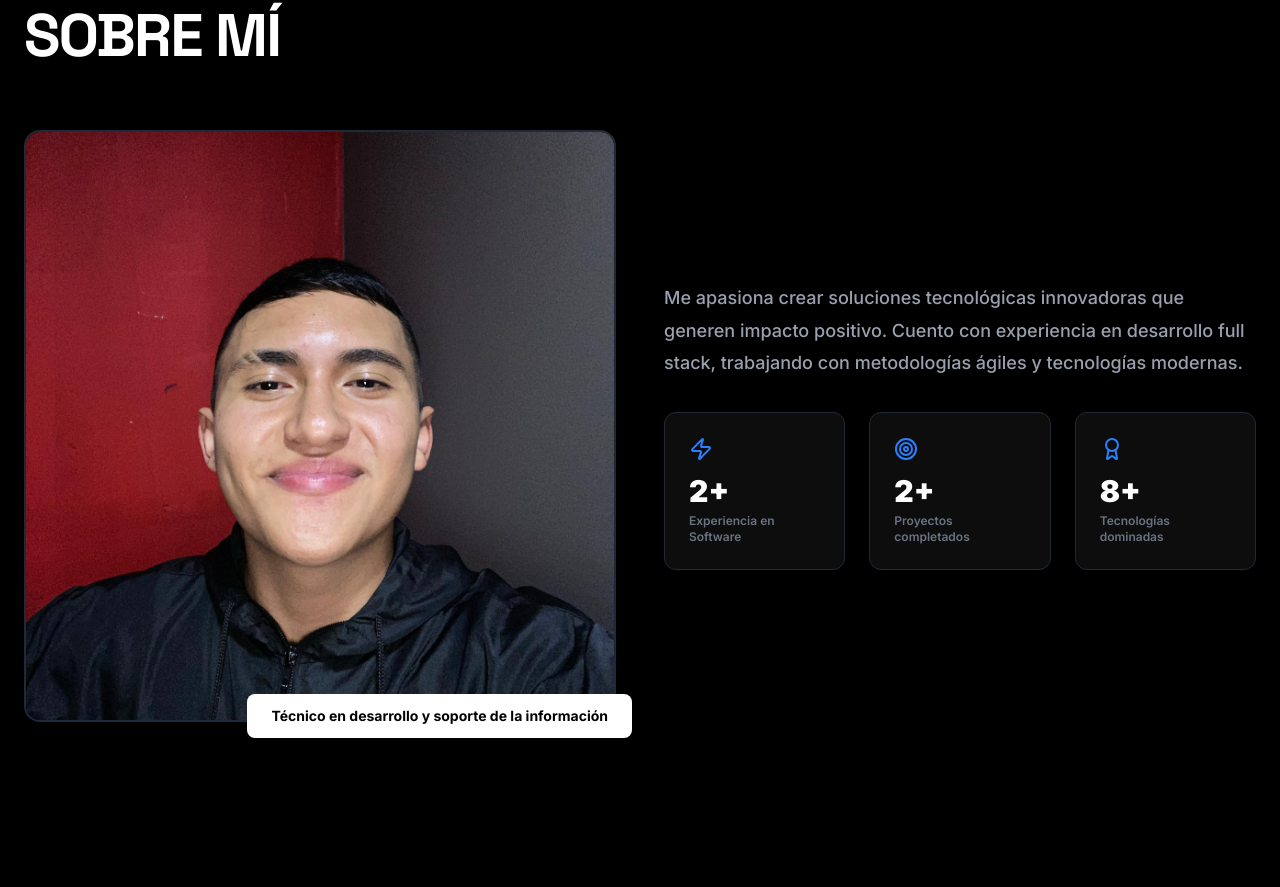
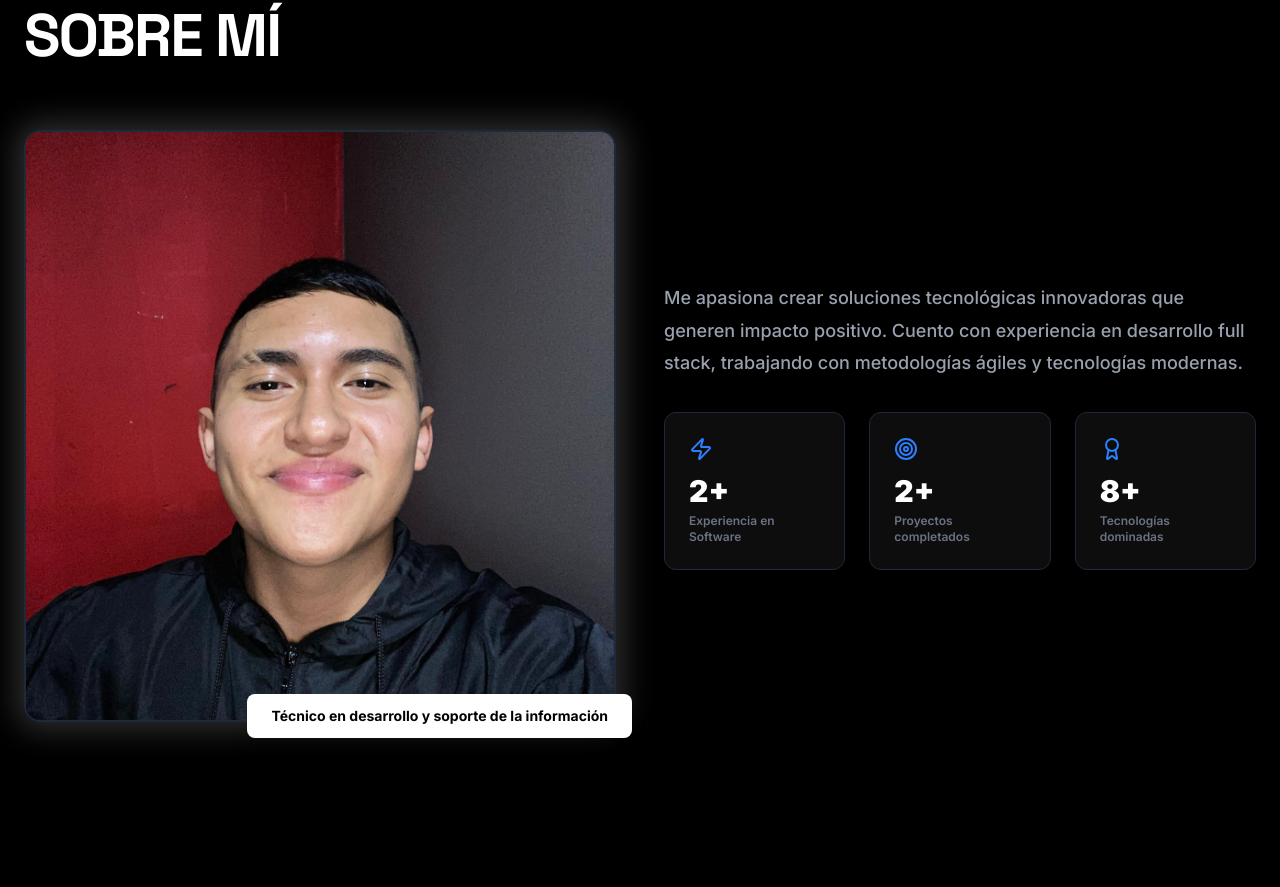
Before and after one commit to andresc1108/portafolio_disenio, a React (Vite) app: page / in a window 1280 px wide. Shown: the part 874-1761 px from the top of the page. Built offline with nearby package versions, Linux system fonts and the light colour scheme.

Commit message:
feat: fondo para imagen

```diff
--- a/src/app/App.tsx
+++ b/src/app/App.tsx
@@ -1020,7 +1020,10 @@ function AboutSection() {
             viewport={{ once: true }}
             className="relative group"
           >
-            <div className={`aspect-square ${theme === 'dark' ? 'bg-gradient-to-br from-red-900 via-gray-900 to-black' : 'bg-gradient-to-br from-red-300 via-gray-300 to-gray-100'} rounded-2xl overflow-hidden border-2 ${theme === 'dark' ? 'border-gray-800' : 'border-gray-200'} group-hover:border-blue-500 transition-all duration-300`}>
+            <div
+              className={`aspect-square ${theme === 'dark' ? 'bg-gradient-to-br from-red-900 via-gray-900 to-black' : 'bg-gradient-to-br from-red-300 via-gray-300 to-gray-100'} rounded-2xl overflow-hidden border-2 ${theme === 'dark' ? 'border-gray-800' : 'border-gray-200'} group-hover:border-blue-500 transition-all duration-300`}
+              style={{ boxShadow: theme === 'dark' ? '0 0 30px 8px rgba(255, 255, 255, 0.18)' : '0 0 30px 8px rgba(0, 0, 0, 0.18)' }}
+>
               {/* AQUÍ PUEDES CAMBIAR TU IMAGEN DE PERFIL */}
               {/* Reemplaza el div de abajo con: <img src="URL_DE_TU_IMAGEN" alt="Andrés David Criollo" className="w-full h-full object-cover" /> */}
               <img
```
